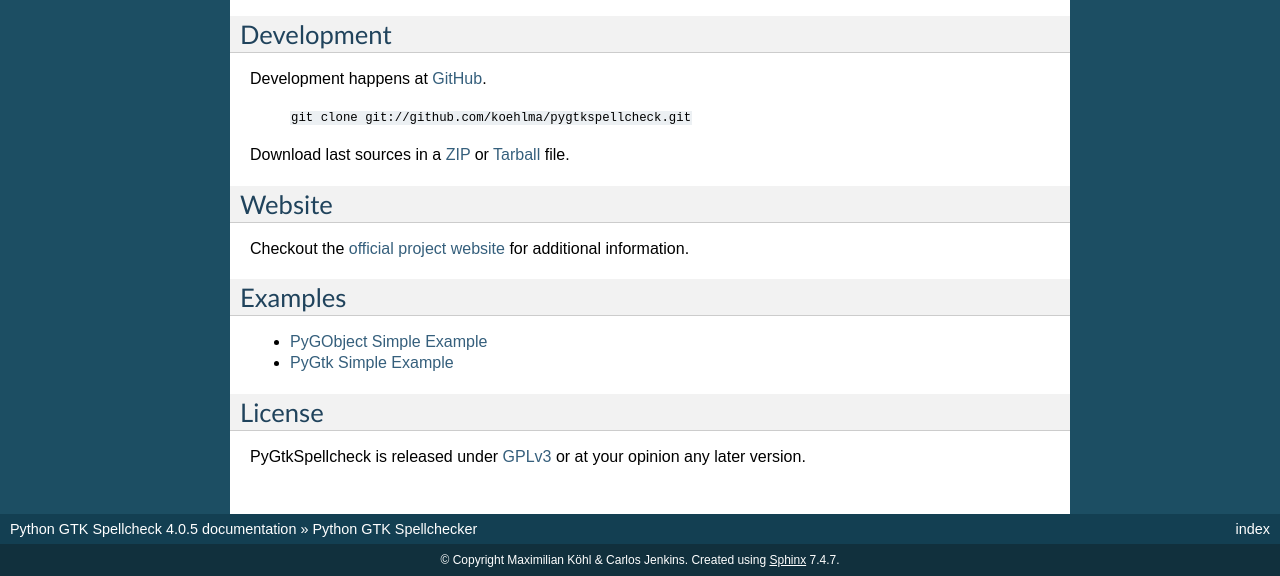
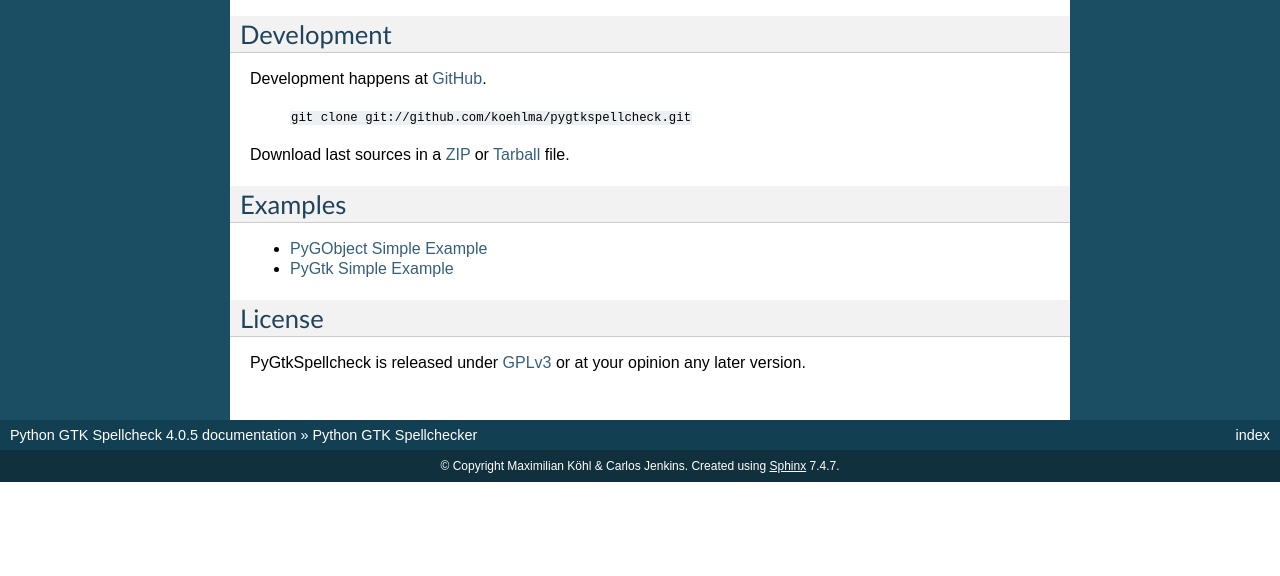
Before and after one commit to koehlma/pygtkspellcheck, a Sphinx documentation site: the page built from doc/source/index.rst, in a window 1280 px wide and 900 px high, scrolled down 1196 px, cut to the strip 324-900 px from the top of the window. Built offline with Sphinx 7.4.7, drawn with Linux system fonts in a browser that asks for light colours; after the commit the page ends 2002 px from its top, so only the background shows below that.

Commit message:
remove broken link to project hompage

```diff
--- a/doc/source/index.rst
+++ b/doc/source/index.rst
@@ -61,11 +61,6 @@
 .. _ZIP: https://github.com/koehlma/pygtkspellcheck/zipball/master
 .. _Tarball: https://github.com/koehlma/pygtkspellcheck/tarball/master
 
-Website
--------
-Checkout the `official project website`_ for additional information.
-
-.. _official project website: http://koehlma.github.com/projects/pygtkspellcheck.html
 
 Examples
 --------
```
